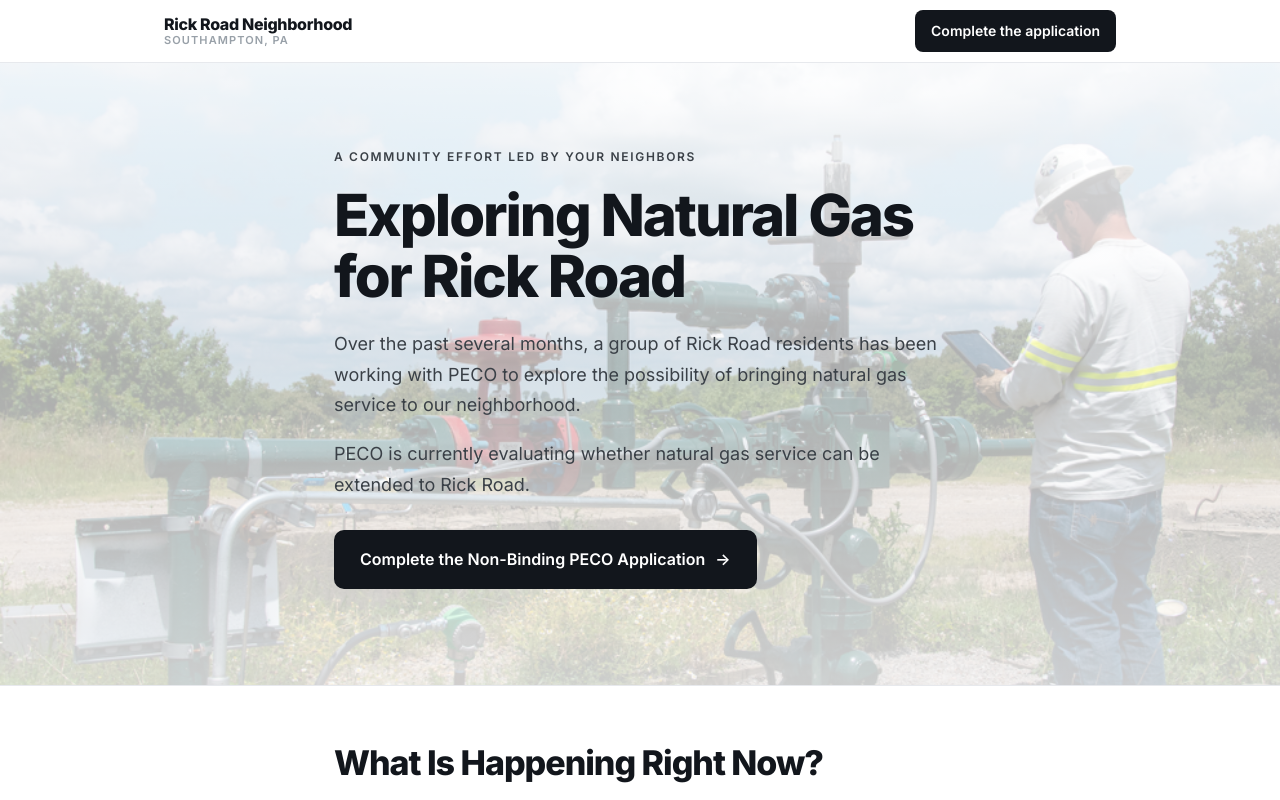
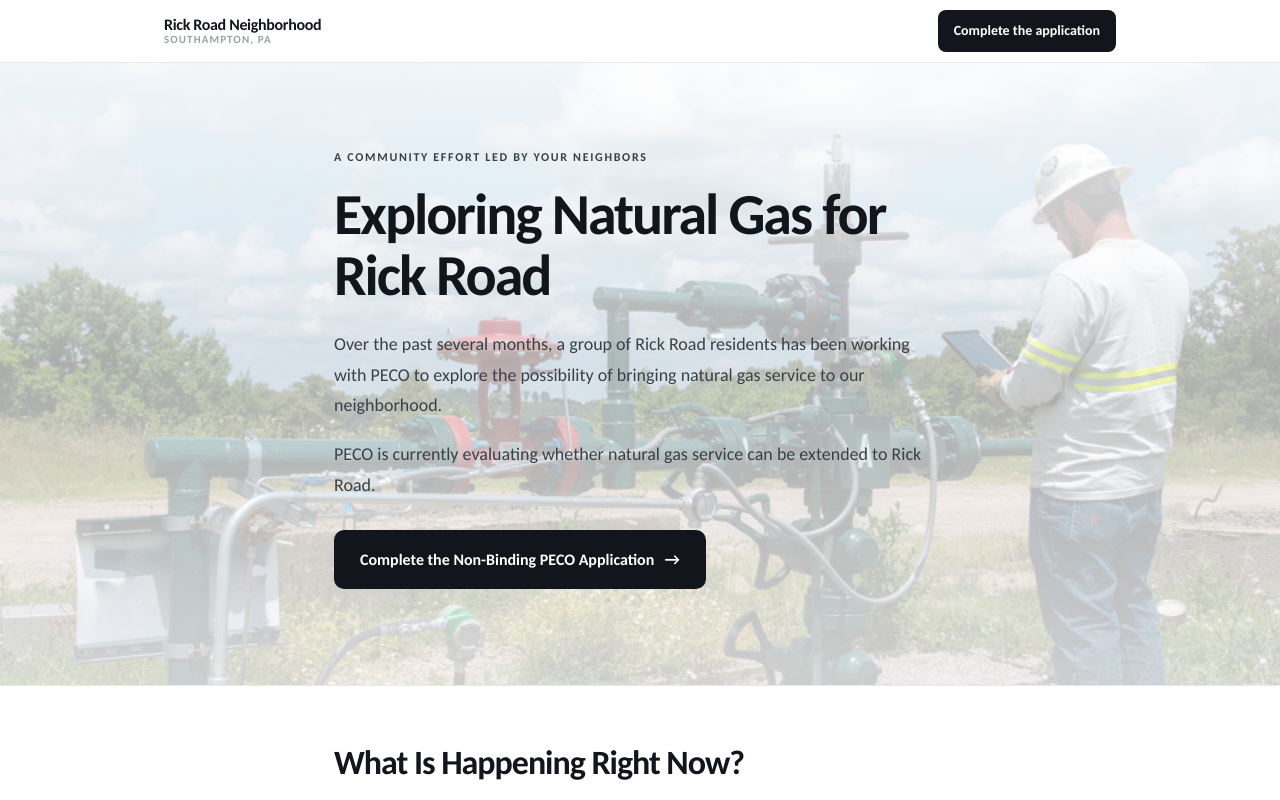
Before and after one commit to Kazmenko-Vasyl/rickroadneighbors, a website: page public/index.html in a window 1280 px wide. Shown: the top 800 px of the page. Drawn offline with Linux system fonts and the light colour scheme.

Commit message:
Switch site font to Carlito (Calibri) to match the source email
Carlito is open-source and metric-compatible with Calibri, so the page
renders in the same font family as the Outlook email the copy came from,
consistently across all devices.

Co-Authored-By: Claude Opus 4.8 (1M context) <noreply@anthropic.com>

```diff
--- a/public/index.html
+++ b/public/index.html
@@ -17,7 +17,8 @@
 
   <link rel="preconnect" href="https://fonts.googleapis.com" />
   <link rel="preconnect" href="https://fonts.gstatic.com" crossorigin />
-  <link href="https://fonts.googleapis.com/css2?family=Inter:wght@400;500;600;700;800&display=swap" rel="stylesheet" />
+  <!-- Carlito = open-source, metric-compatible with Calibri (the Office/Outlook email font) -->
+  <link href="https://fonts.googleapis.com/css2?family=Carlito:ital,wght@0,400;0,700;1,400;1,700&display=swap" rel="stylesheet" />
 
   <style>
     :root {
@@ -33,7 +34,7 @@
     html { -webkit-text-size-adjust: 100%; scroll-behavior: smooth; }
     body {
       margin: 0; background: var(--bg); color: var(--ink);
-      font-family: "Inter", -apple-system, BlinkMacSystemFont, "Segoe UI", Roboto, sans-serif;
+      font-family: "Carlito", Calibri, "Segoe UI", system-ui, Arial, sans-serif;
       font-size: 18px; line-height: 1.7; -webkit-font-smoothing: antialiased; text-rendering: optimizeLegibility;
     }
     a { color: inherit; }
@@ -51,7 +52,7 @@
     nav { border-bottom: 1px solid var(--line); }
     nav .row { max-width: 1000px; margin: 0 auto; padding: 0 24px; height: 62px; display: flex; align-items: center; justify-content: space-between; }
     .brand { display: flex; flex-direction: column; line-height: 1.12; text-decoration: none; }
-    .brand .bname { font-weight: 800; letter-spacing: -0.02em; font-size: 16px; }
+    .brand .bname { font-weight: 700; letter-spacing: -0.02em; font-size: 16px; }
     .brand .bloc { font-size: 11px; font-weight: 600; letter-spacing: 0.1em; text-transform: uppercase; color: var(--muted); }
     .nav-btn { background: var(--ink); color: #fff; font-size: 14px; font-weight: 600; text-decoration: none; padding: 9px 16px; border-radius: 8px; }
     .nav-btn:hover { background: #000; }
@@ -65,14 +66,14 @@
     .hero .veil { position: absolute; inset: 0; z-index: 0;
       background: linear-gradient(180deg, rgba(255,255,255,0.82) 0%, rgba(255,255,255,0.34) 48%, rgba(255,255,255,0.6) 100%); }
     .hero .col { position: relative; z-index: 1; }
-    h1 { font-size: clamp(36px, 6vw, 58px); line-height: 1.05; letter-spacing: -0.035em; font-weight: 800; margin: 0 0 22px; }
+    h1 { font-size: clamp(36px, 6vw, 58px); line-height: 1.05; letter-spacing: -0.035em; font-weight: 700; margin: 0 0 22px; }
     .hero p { color: #3a4047; margin: 0 0 18px; }
     .hero .cta { margin-top: 30px; }
 
     /* sections */
     section { padding: 58px 0; }
     section + section, .first-section { border-top: 1px solid var(--line); }
-    h2 { font-size: clamp(26px, 4vw, 34px); line-height: 1.14; letter-spacing: -0.03em; font-weight: 800; margin: 0 0 20px; }
+    h2 { font-size: clamp(26px, 4vw, 34px); line-height: 1.14; letter-spacing: -0.03em; font-weight: 700; margin: 0 0 20px; }
     section p { color: var(--ink-soft); margin: 0 0 18px; }
     section p.ink { color: var(--ink); font-weight: 500; }
 
@@ -89,7 +90,7 @@
 
     /* footer */
     footer { border-top: 1px solid var(--line); padding: 40px 0 56px; }
-    .foot-brand { font-weight: 800; }
+    .foot-brand { font-weight: 700; }
     .foot-brand .sub { display: block; font-weight: 400; color: var(--muted); font-size: 14px; margin-top: 8px; line-height: 1.55; }
     .foot-fine { margin-top: 22px; font-size: 12.5px; color: var(--muted); line-height: 1.6; }
 
```
